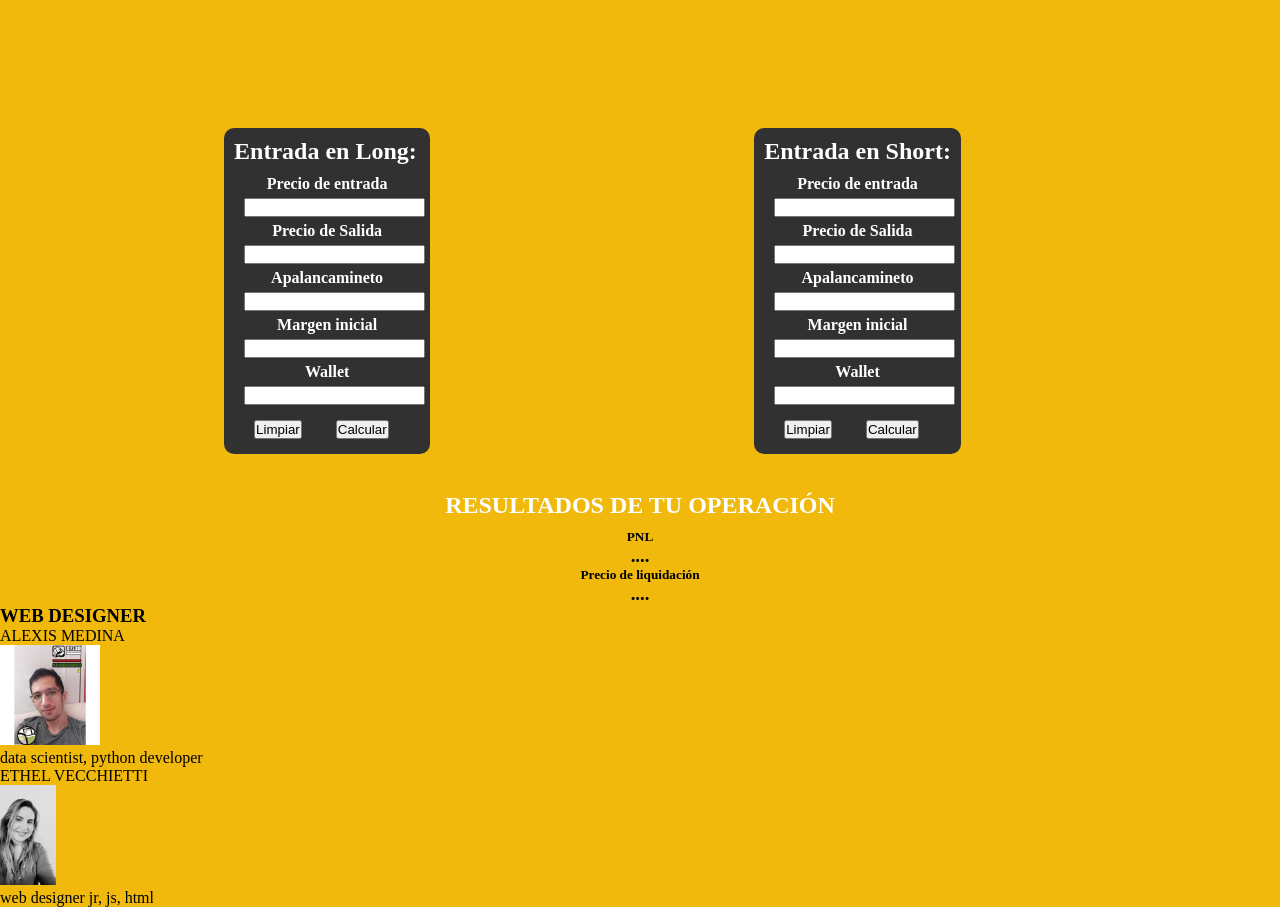
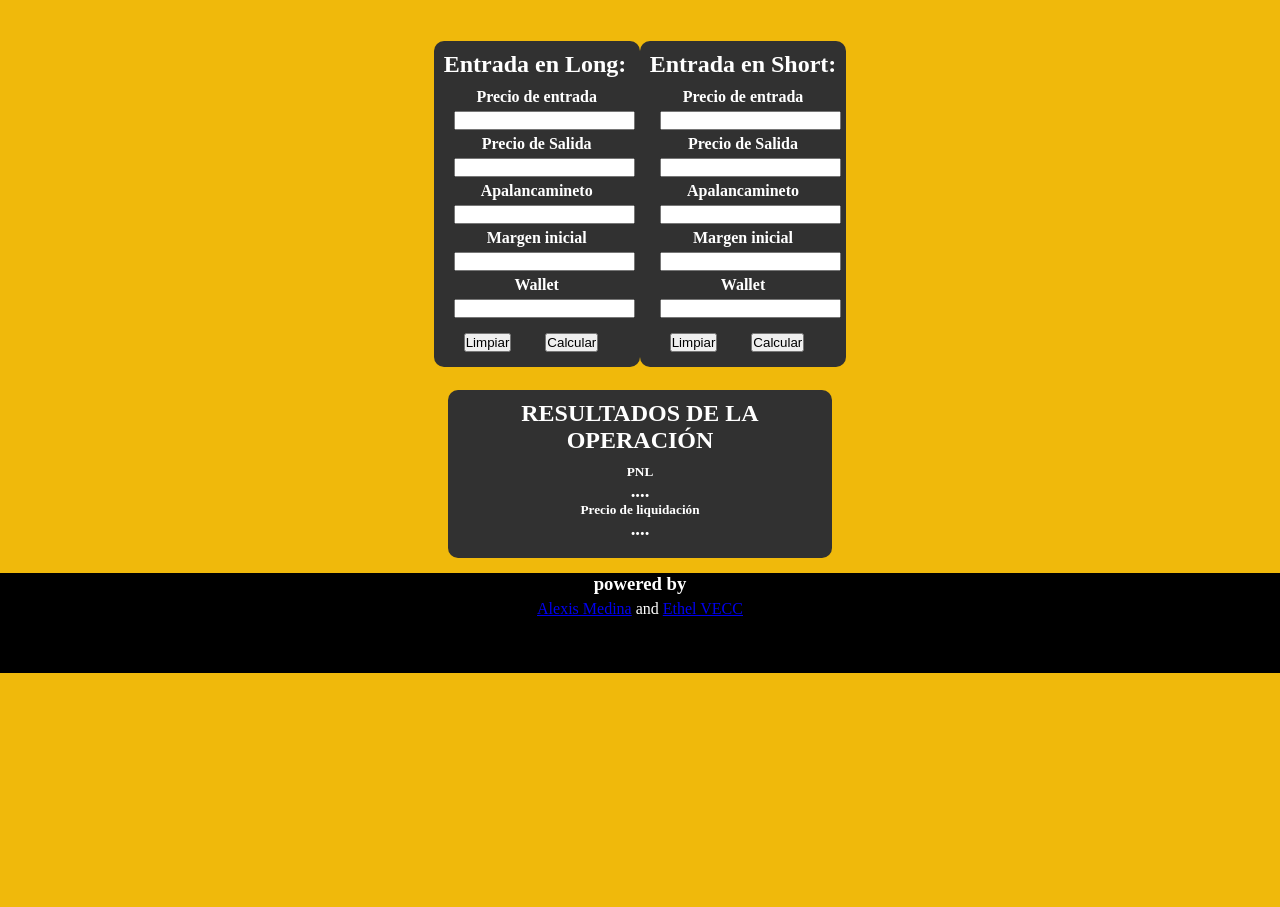
Before and after one commit to alexisnpavlik/Learning-Binance-Calculator, a plain HTML site: page index.html in a window 1280 px wide. Shown: the part 70-977 px from the top of the page. After the commit the page ends 800 px from the top, so only its background shows below. Drawn offline with Linux system fonts and the light colour scheme.

Commit message:
update all

```diff
--- a/calcular.js
+++ b/calcular.js
@@ -9,12 +9,11 @@ function getDataLong() {
     var apalancamientoL = document.getElementById("apalancamineto_long").value;
     var walletL = document.getElementById("waller_long").value;
 
-    const value_PNL = (salidaL * margen_inicialL * apalancamientoL) / (entradaL);
+    const value_PNL = (salidaL * margen_inicialL * apalancamientoL / entradaL) - margen_inicialL * apalancamientoL;
     const long = document.getElementById('long');
     long.innerHTML = value_PNL;
+
+    const value_liq = (entradaL * margen_inicialL) / (walletL - margen_inicialL);
+    const leg = document.getElementById('leg');
+    leg.innerHTML = value_liq;
 }
-
-//     const value_liq = (walletL+margen_inicialL+margen_inicialL*apalancamientoL*entradaL)/(apalancamientoL*margen_inicialL);
-//     const leg = document.getElementById('leg');
-//     leg.innerHTML = value_liq;
-//
--- a/index.html
+++ b/index.html
@@ -45,7 +45,6 @@
                 </div>
                 <button type="reset"> Limpiar </button>
                 <input type="button" onclick="getDataLong()" value="Calcular">
-
             </form>
 
             <form>
@@ -78,37 +77,19 @@
         <br>
 
         <section class="resultado">
-            <h2>RESULTADOS DE TU OPERACIÓN</h2>
+            <h2>RESULTADOS DE LA OPERACIÓN</h2>
             <h5>PNL</h5>
             <p><b><h3 id="long">....</h3></b></p>
             <h5>Precio de liquidación</h5>
             <p><b><h3 id="leg">....</h3></b></p>
-
+            <br>
         </section>
 
     </main>
     <footer>
-        <section class="footer-social">
-            <h3> WEB DESIGNER</h3>
-            <ul Class="social">
-                <ul>
-                    <li>ALEXIS MEDINA</li>
-                    <figure>
-                        <img src="./img/alexis.jpg" height=100px weight=75px alt="Alexis Medina">
-                        <figcaption>data scientist, python developer</figcaption>
-                    </figure>
+        <h3 class="powered">powered by</h3>
+        <a href="https://github.com/alexisnpavlik" target="_blank">Alexis Medina</a> and <a href="https://github.com/ETHELVECC" target="_blank" >Ethel VECC</a>
 
-                </ul>
-                <ul>
-                    <li>ETHEL VECCHIETTI</li>
-                    <figure>
-                        <img src="./img/ethel.jpeg" height=100px weight=50px alt="Ethel Vecchietti">
-                        <figcaption>web designer jr, js, html</figcaption>
-                    </figure>
-                </ul>
-
-            </ul>
-        </section>
         <script src='calcular.js'></script>
     </footer>
 </body>
--- a/styles/styles.css
+++ b/styles/styles.css
@@ -1,6 +1,7 @@
 * {
     padding: 0cm;
     margin: 0cm;
+
 }
 
 header {
@@ -11,16 +12,22 @@ header {
 body {
     background-color: #f0b90b;
 }
+main {
+    align-items: center;
+    align-content: center;
+    display: flex;
+    flex-direction: column;
+}
 
 form {
     background-color: rgb(49, 49, 49);
-    margin: 10% 100px 10px 5px;
+    margin-top: 10%;
     border-radius: 10px;
 }
 
 .cajas {
     display: flex;
-    justify-content: space-evenly;
+    justify-content: space-between;
 }
 
 div {
@@ -45,6 +52,7 @@ h4 {
     margin: 5px;
 }
 
+
 input {
     margin-left: 15px;
 }
@@ -55,7 +63,13 @@ button {
 }
 
 .resultado {
+    width: 30%;
     text-align: center;
+    background-color: rgb(49, 49, 49);
+    border-radius: 10px;
+    color: white;
+    text-align: center;
+    margin: 5px;
 }
 
 .footer-social {
@@ -69,3 +83,17 @@ button {
     flex-direction: row;
     justify-content: center;
 }
+
+footer {
+  margin-top: 10px;
+    background-color: black;
+    height: 100px;
+    color: white;
+    text-align: center;
+
+}
+.powered {
+    color: white;
+    text-align: center;
+    margin: 5px;
+}
```
Also changed, not shown: cal.js (deleted, +0 -39 lines).
